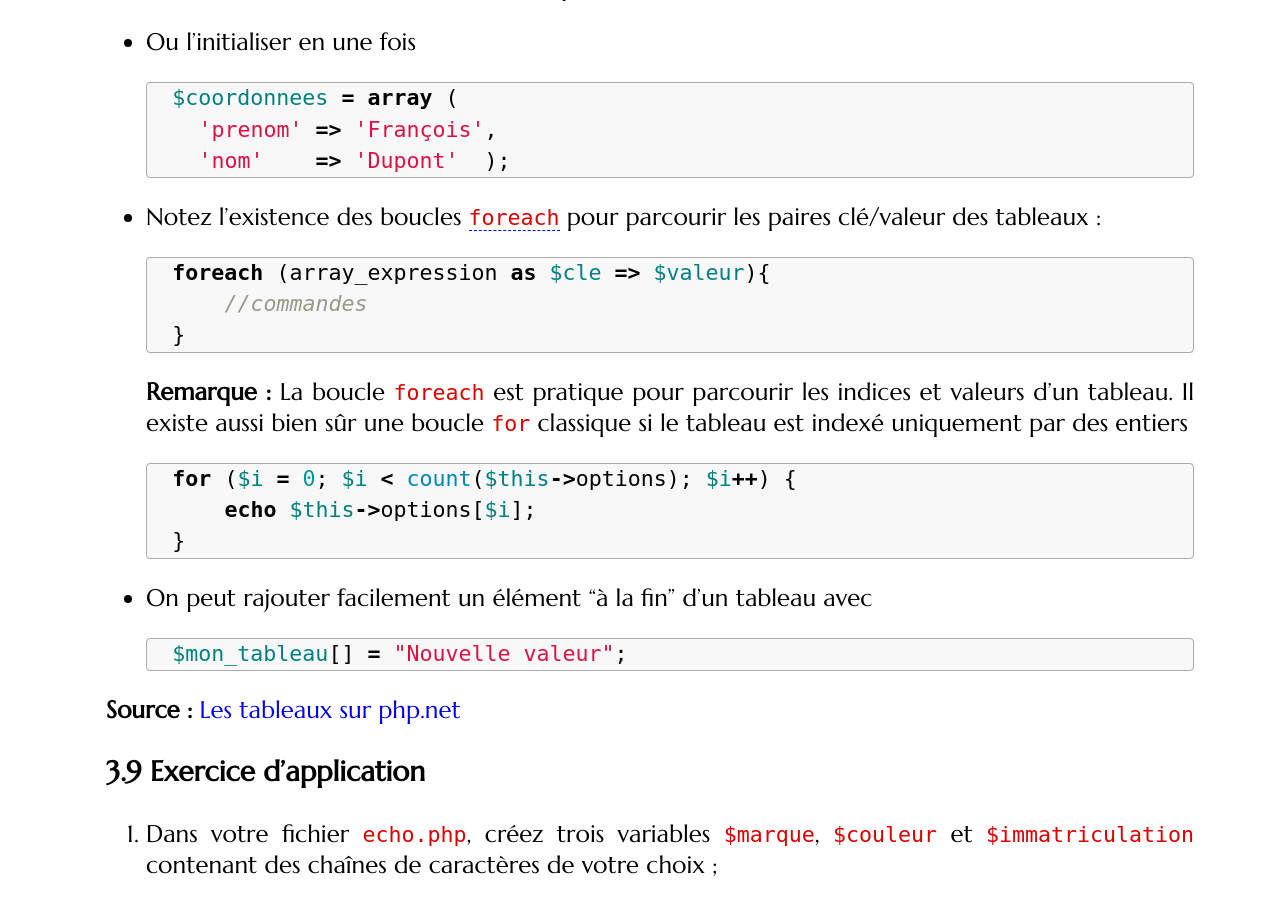
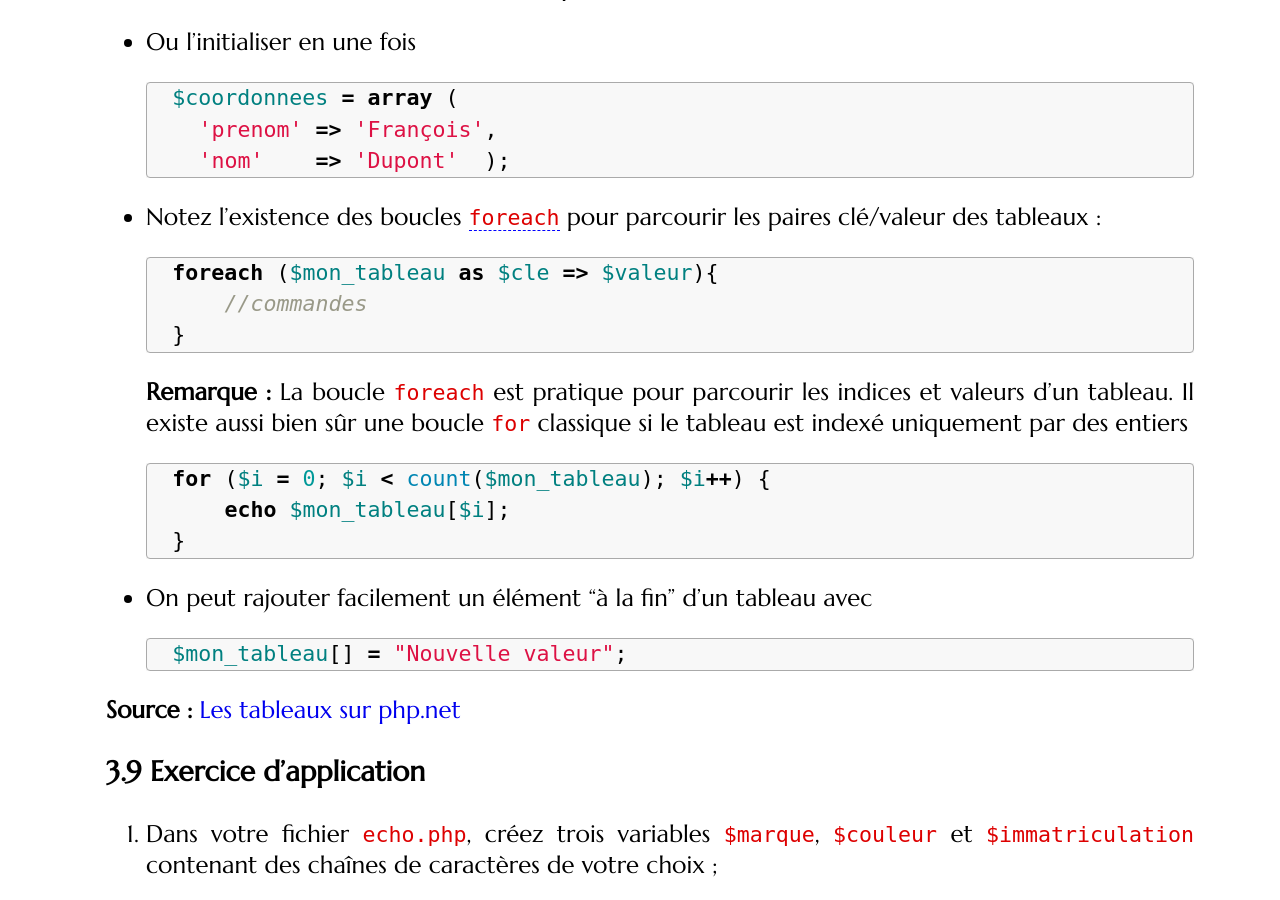
Before and after one commit to romainlebreton/R3.01-DeveloppementWeb, a Jekyll site: the page built from tutorials/tutorial1.md, in a window 1280 px wide and 900 px high, scrolled down 7614 px. Built offline with Jekyll 4.4.1, drawn with Linux system fonts in a browser that asks for light colours; some web fonts are replaced.

Commit message:
Correction mineure

````diff
--- a/tutorials/tutorial1.md
+++ b/tutorials/tutorial1.md
@@ -350,7 +350,7 @@ Les tableaux en PHP peuvent aussi s'indexer par des entiers ou des chaînes de c
   parcourir les paires clé/valeur des tableaux :
 
   ```php?start_inline=1
-  foreach (array_expression as $cle => $valeur){
+  foreach ($mon_tableau as $cle => $valeur){
       //commandes
   }
   ```
@@ -360,8 +360,8 @@ Les tableaux en PHP peuvent aussi s'indexer par des entiers ou des chaînes de c
   le tableau est indexé uniquement par des entiers
 
   ```php?start_inline=1
-  for ($i = 0; $i < count($this->options); $i++) {
-      echo $this->options[$i];
+  for ($i = 0; $i < count($mon_tableau); $i++) {
+      echo $mon_tableau[$i];
   }
   ```
 
````
